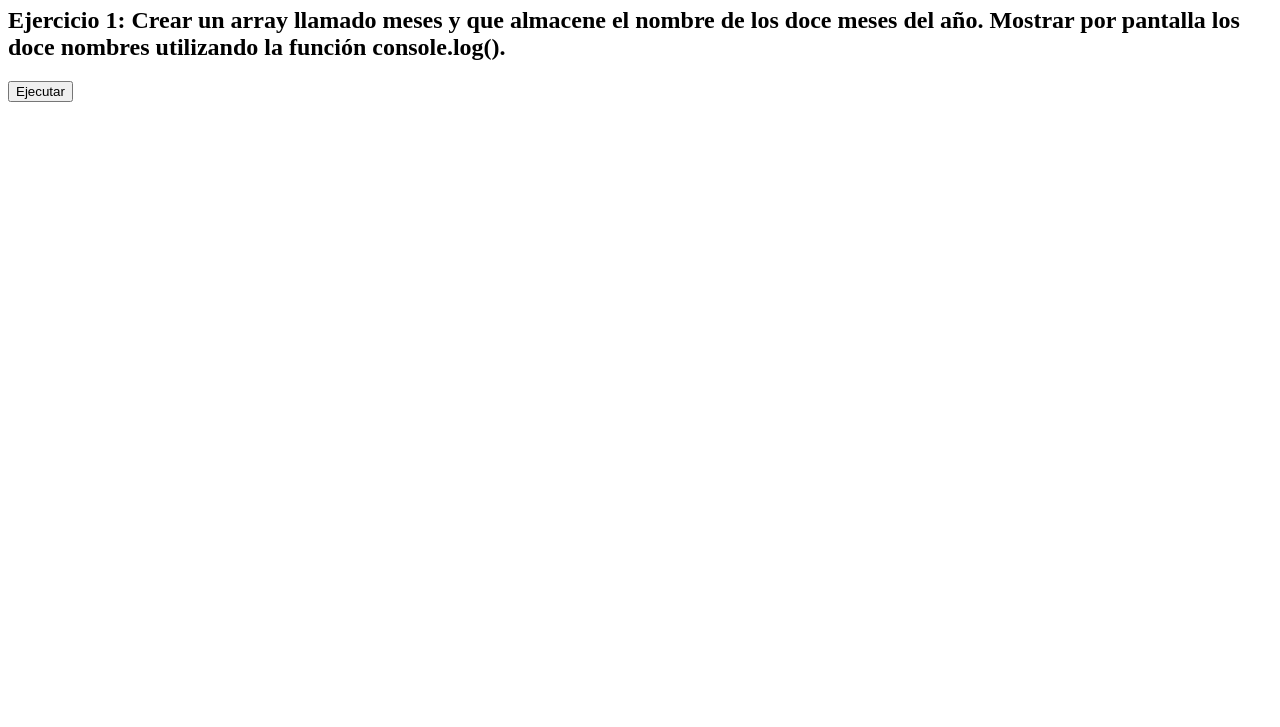
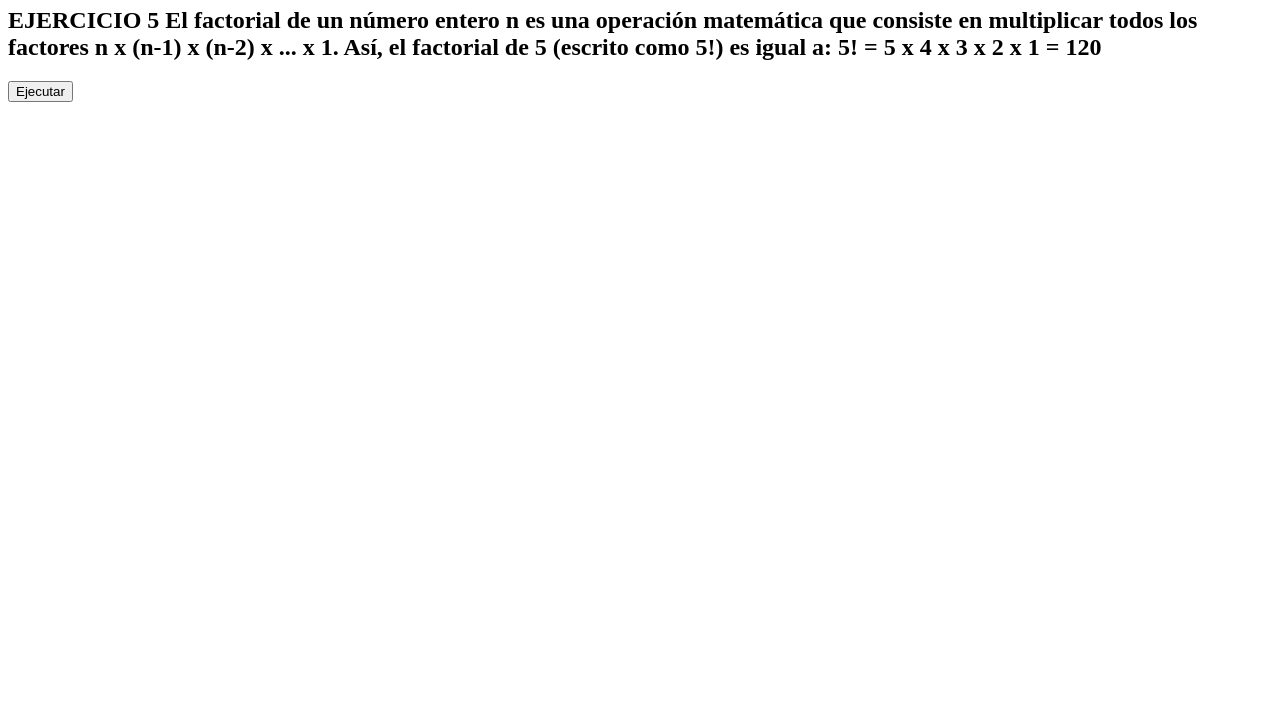
Before and after one commit to Maximopo/jsEjemplos, a plain HTML site: page index5.html in a window 1280 px wide. Shown: the part 73-800 px from the top of the page. Drawn offline with Linux system fonts and the light colour scheme.

Commit message:
Update index5.html

```diff
--- a/index5.html
+++ b/index5.html
@@ -10,14 +10,15 @@
     <h1>Ejercicios</h1>
 
     <h2>
-        Ejercicio 1:
-        Crear un array llamado meses y que almacene el nombre de los doce meses del año.
-        Mostrar por pantalla los doce nombres utilizando la función console.log().
+        EJERCICIO 5
+        El factorial de un número entero n es una operación matemática que consiste en multiplicar
+        todos los factores n x (n-1) x (n-2) x ... x 1. Así, el factorial de 5 (escrito como 5!) es igual a:
+        5! = 5 x 4 x 3 x 2 x 1 = 120
     </h2>
 
-    <button onclick ="ejercicio1()">Ejecutar</button>
+    <button onclick ="ejercicio5()">Ejecutar</button>
 
 
-    <script src="ejercicio1.js"></script>
+    <script src="ejercicio5.js"></script>
 
 </body>
```
